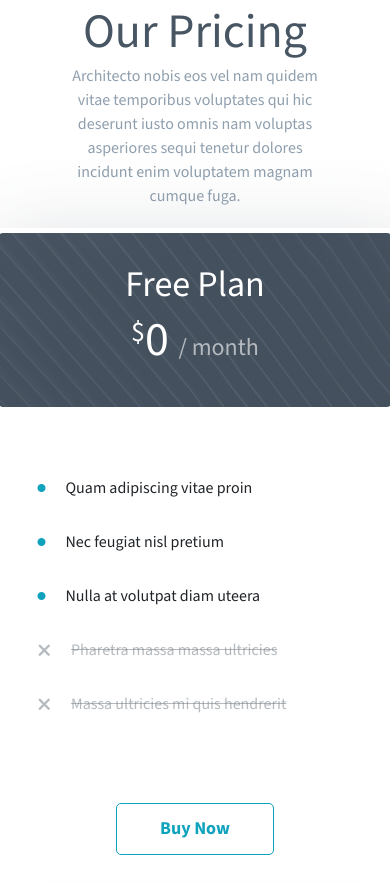
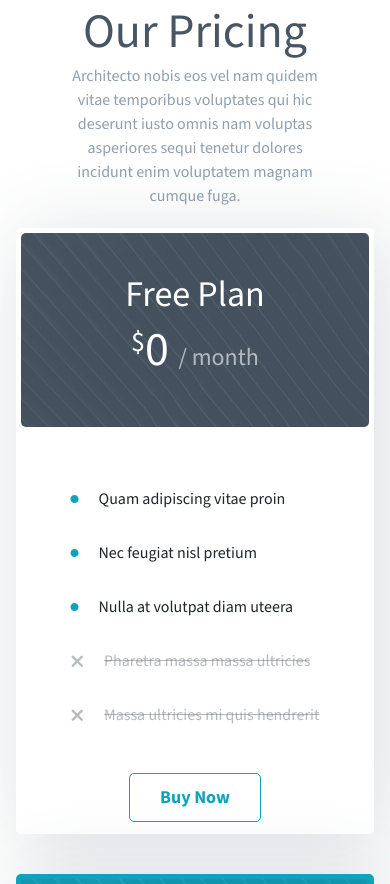
Before and after one commit to usama-rahman/Responsive-Website-Clone, a plain HTML site: page index.html in a window 390 px wide. Shown: the part 10475-11359 px from the top of the page. Drawn offline with nearby package versions, Linux system fonts and the light colour scheme; a web font is replaced by a local one.

Commit message:
Procing OK

```diff
--- a/css/pricing.css
+++ b/css/pricing.css
@@ -35,14 +35,16 @@
     border-radius: 5px;
     box-shadow: 10px 10px 80px 2px #48566430;
     margin: 2px 10px;
+    padding: 0px 20px;
 }
 .pricingHeader{
     text-align: center;
     background-image: linear-gradient(rgba(72,86,100,0.9),rgba(72,86,100,0.9)) ,url(../Image/pricing-bg.jpg);
     background-size: cover;
-    padding: 30px 120px;
+    padding: 40px;
     border-radius: 5px;
-
+    width: 113%;
+    margin: 0 -20px;
 
 }
 .pricingHeader h3{
@@ -67,8 +69,8 @@
 
 .pricingPlanItem ul{
     list-style: none;
-    margin: 10%;
-    padding: 0;
+    padding: 30px 50px;
+    text-align: left;
 }
 .pricingPlanItem ul li{
     display: flex;
@@ -139,12 +141,27 @@
         width: 100%;
         margin: auto;
         justify-content: center;
-
+    }
+    .pricingPlanItem{
+        display: block;
+        margin-top: 40px;
+        margin-left: -55%;
+        margin-right: -55%;
+        padding: 0;
+    }
+    .pricingHeader{
+        width: 100%;
+        margin: 0 0px;
 
     }
-    .pricingPlanItem{
-        margin: 20px 0px;
-        width: 100%;
+    .pricingPlanItem button{
+
+        margin: 2% auto;
+        justify-content: center;
+        align-items: center;
+        display: flex;
+        padding: 10px 30px;
+
     }
 
 }
@@ -152,5 +169,16 @@
 /* === Mobile Navigation === */
 
 @media screen and (max-width: 600px) {
+    .pricingPlan {
+        display: grid;
+        width: 100%;
+        margin: auto;
+        justify-content: center;
+    }
 
+    .pricingPlanItem{
+        display: block;
+        margin: 20px 10px;
+        padding: 0;
+    }
 }
```
